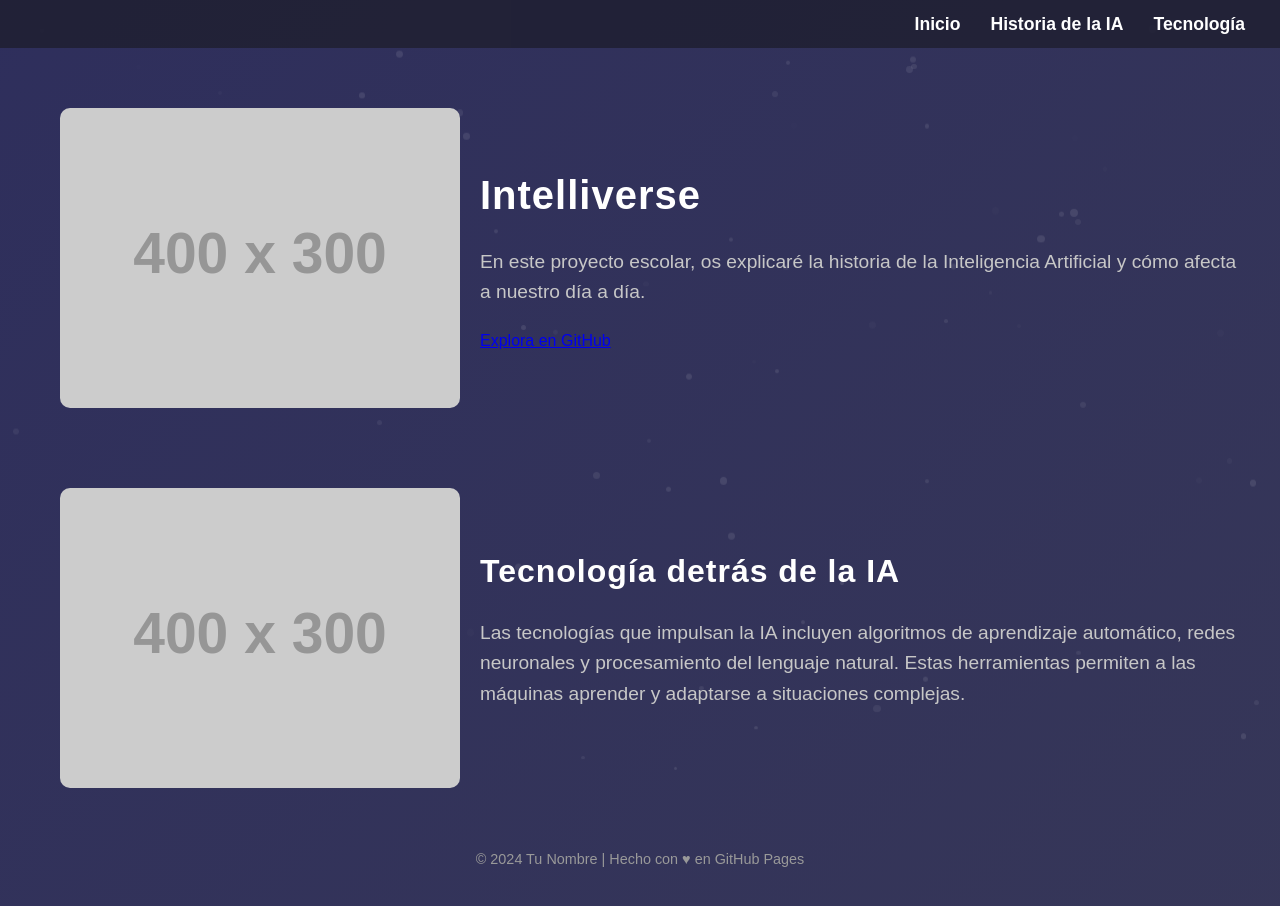
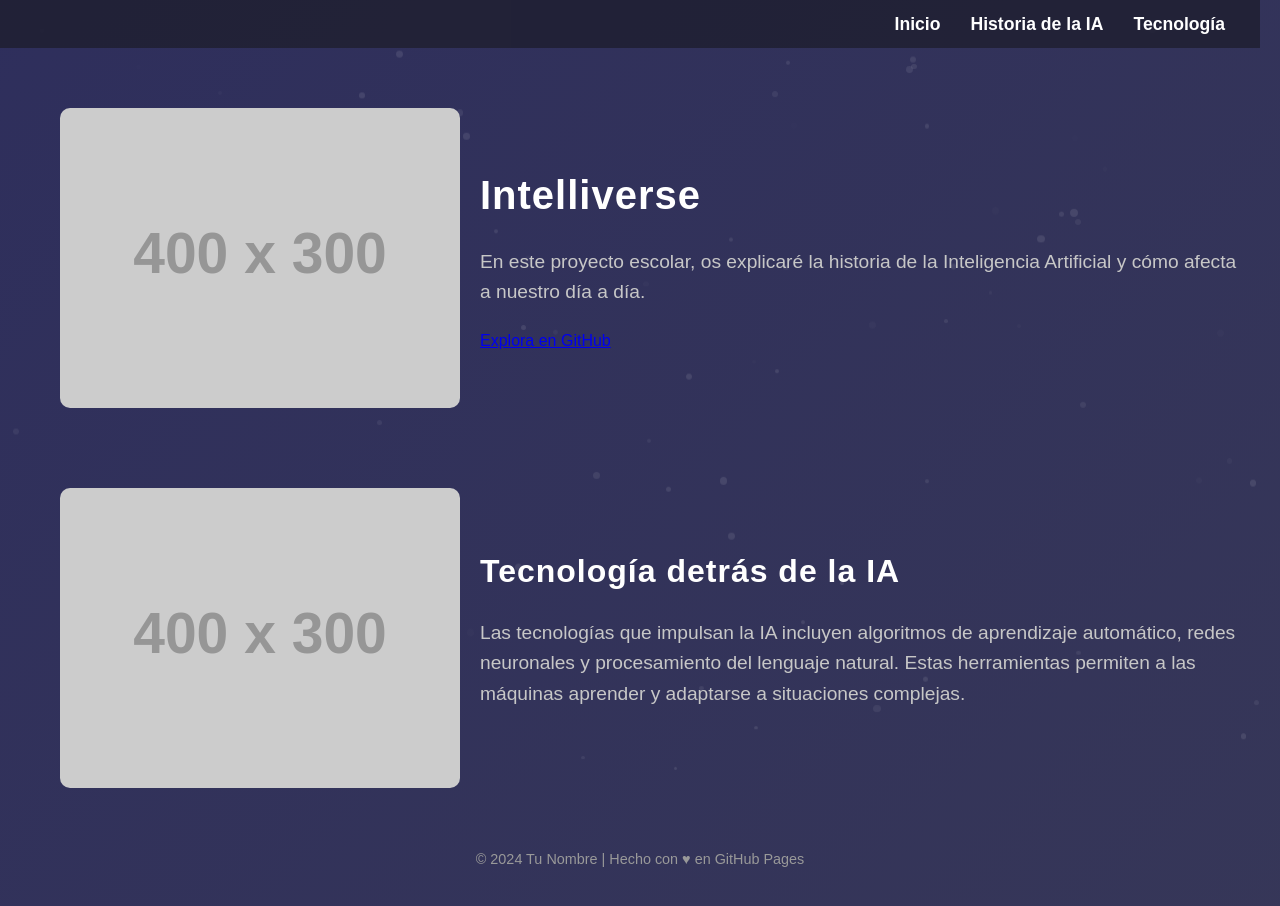
Before and after one commit to pablodominguezlsc/Intelliverse, a plain HTML site: page index.html in a window 1280 px wide. Drawn offline with Linux system fonts and the light colour scheme; placeholder pictures from the web are drawn by us; a web font is replaced by a local one.

Commit message:
Update index.html

```diff
--- a/index.html
+++ b/index.html
@@ -82,9 +82,10 @@
             background-color: rgba(30, 30, 47, 0.8);
             padding: 10px 20px;
             display: flex;
-            justify-content: flex-end; /* Cambiado a flex-end para alinear a la derecha */
+            justify-content: flex-end; /* Alinear a la derecha */
             position: relative;
             z-index: 10;
+            margin-right: 20px; /* Mover ligeramente hacia la izquierda */
         }
 
         .navbar a {
```
